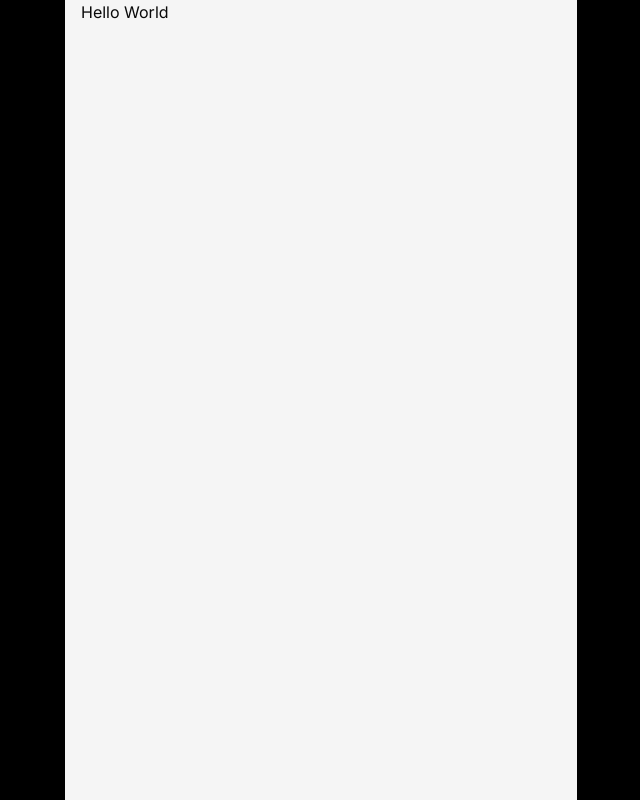
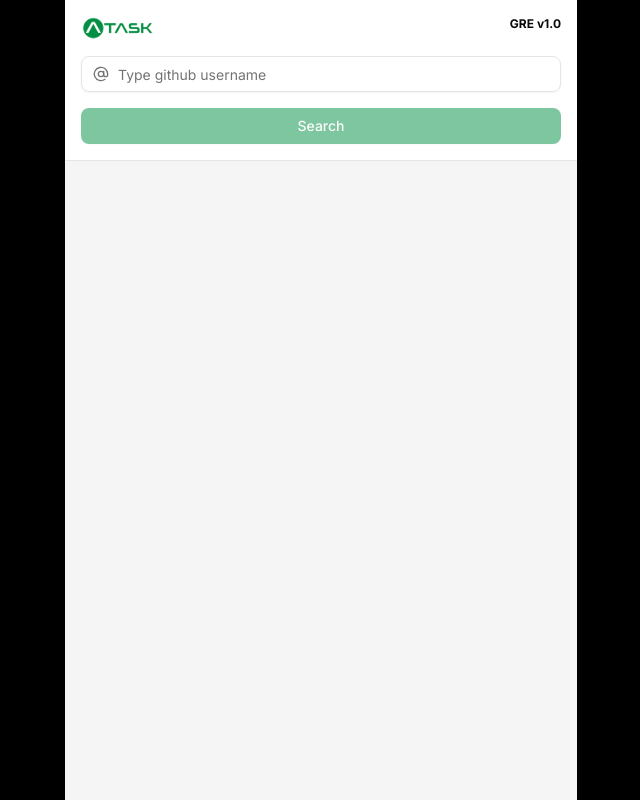
Before and after one commit to digachandra/deploy-sample-atask-react, a Next.js app: page / in a window 1280 px wide. Shown: the whole page, without its empty margins (319-959 px from the left). Built offline with nearby package versions, Linux system fonts and the light colour scheme.

Commit message:
feat(search): create initial skeleton

```diff
--- a/src/app/globals.css
+++ b/src/app/globals.css
@@ -39,7 +39,7 @@
   --radius: 0.625rem;
   --background: oklch(97% 0 0);
   --foreground: oklch(0.145 0 0);
-  --primary: oklch(0.205 0 0);
+  --primary: oklch(0.5687 0.153194 150.9453);
   --primary-foreground: oklch(0.985 0 0);
   --secondary: oklch(0.97 0 0);
   --secondary-foreground: oklch(0.205 0 0);
--- a/src/app/layout.tsx
+++ b/src/app/layout.tsx
@@ -1,6 +1,5 @@
 import type { Metadata, Viewport } from 'next';
 import { Inter } from 'next/font/google';
-import Container from '@/components/container';
 import { cn } from '@/lib/utils';
 import './globals.css';
 
@@ -53,7 +52,7 @@ export default function RootLayout({
   return (
     <html lang="en" suppressHydrationWarning>
       <body className={cn(inter.className, '!mx-auto min-h-dvh antialiased duration-400')}>
-        <Container>{children}</Container>
+        {children}
       </body>
     </html>
   );
--- a/src/app/page.tsx
+++ b/src/app/page.tsx
@@ -1,3 +1,71 @@
+'use client';
+
+import { zodResolver } from '@hookform/resolvers/zod';
+import { AtSign } from 'lucide-react';
+import { useForm } from 'react-hook-form';
+import { z } from 'zod';
+import Header from '@/components/header';
+import { Button } from '@/components/ui/button';
+import { Form, FormControl, FormField, FormItem, FormMessage } from '@/components/ui/form';
+import { Input } from '@/components/ui/input';
+
+const formSchema = z.object({
+  username: z.string().min(1, 'Username is required'),
+});
+
 export default function Page() {
-  return <h1>Hello World</h1>;
+  const form = useForm({
+    resolver: zodResolver(formSchema),
+    mode: 'onChange',
+    defaultValues: {
+      username: '',
+    },
+  });
+
+  const {
+    handleSubmit,
+    formState: { isValid, isSubmitting },
+    control,
+  } = form;
+
+  const onSubmit = async (data: any) => {
+    // Simulate async Github API call
+    await new Promise((resolve) => setTimeout(resolve, 2000));
+  };
+
+  return (
+    <>
+      <Header>
+        <Form {...form}>
+          <form onSubmit={handleSubmit(onSubmit)} className="space-y-4">
+            <FormField
+              control={control}
+              name="username"
+              render={({ field }) => (
+                <FormItem>
+                  <div className="relative">
+                    <span className="absolute inset-y-0 left-0 flex items-center pl-3">
+                      <AtSign className="text-muted-foreground h-4 w-4" />
+                    </span>
+                    <FormControl>
+                      <Input placeholder="Type github username" className="pl-9" {...field} />
+                    </FormControl>
+                  </div>
+                  <FormMessage />
+                </FormItem>
+              )}
+            />
+            <Button
+              type="submit"
+              variant="default"
+              disabled={!isValid || isSubmitting}
+              className="w-full"
+            >
+              {isSubmitting ? 'Searching...' : 'Search'}
+            </Button>
+          </form>
+        </Form>
+      </Header>
+    </>
+  );
 }
--- /dev/null
+++ b/src/components/header.tsx
@@ -0,0 +1,20 @@
+import Logo from '@/components/logo';
+import Container from './container';
+
+type HeaderProps = {
+  children: React.ReactNode;
+};
+
+export default function Header({ children }: HeaderProps) {
+  return (
+    <header className="border-b bg-white py-4">
+      <Container className="space-y-4">
+        <div className="flex justify-between">
+          <Logo src="atask.png" alt="Atask" className="aspect-[91/30] !h-[24px]" />
+          <span className="text-xs font-bold">GRE v1.0</span>
+        </div>
+        {children}
+      </Container>
+    </header>
+  );
+}
```
Also changed, not shown: public/logo/atask.png (added).
